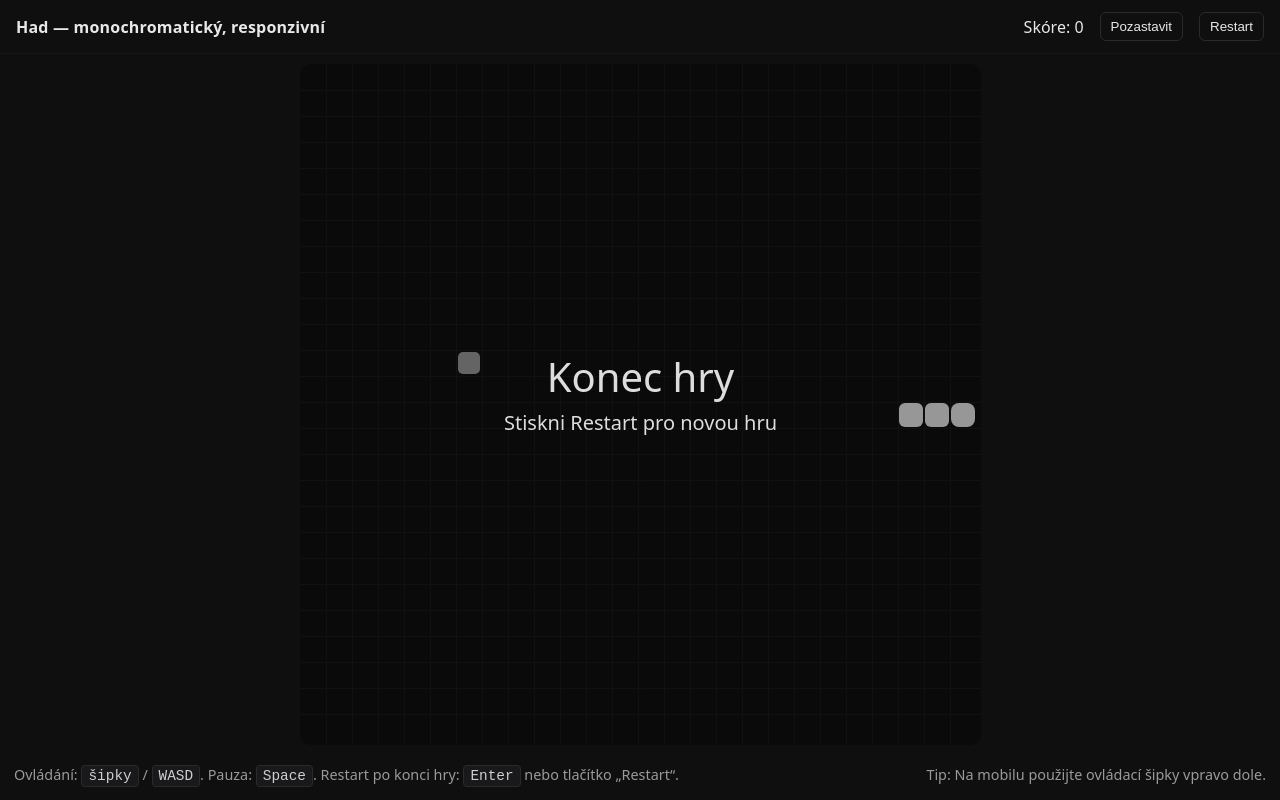
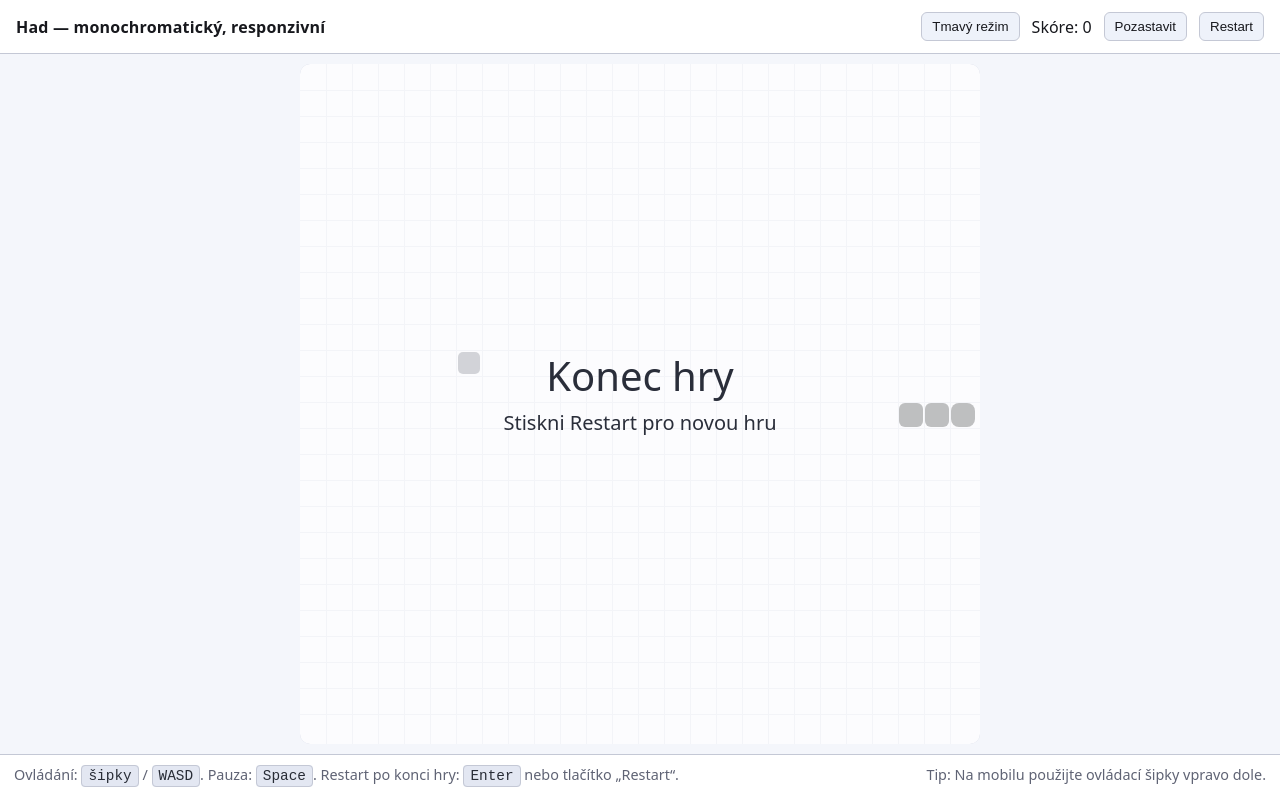
Before and after one commit to senkyr/slack_bites, a plain HTML site: page snake-js/index.html in a window 1280 px wide. Drawn offline with Linux system fonts and the light colour scheme.

Commit message:
Doplněn aria stav přepínače motivu

```diff
--- a/snake-js/index.html
+++ b/snake-js/index.html
@@ -1,36 +1,124 @@
 <!DOCTYPE html>
-<html lang="cs">
+<html lang="cs" data-theme="dark">
 <head>
   <meta charset="utf-8" />
   <meta name="viewport" content="width=device-width, initial-scale=1, viewport-fit=cover" />
   <title>Snake (monochrome, responsive)</title>
   <style>
     :root {
+      color-scheme: dark;
       --bg: #0f0f10;
-      --fg: #e8e8e8;
-      --mid: #9a9a9a;
+      --fg: #f3f3f3;
+      --mid: #9a9a9f;
       --grid: #1a1a1c;
       --accent: #cfcfcf;
+      --border: #2a2a2d;
+      --panel: #141416;
+      --panel-alt: #19191c;
+      --btn-hover: #1f1f23;
+      --canvas-outline: #151517;
+      --kbd-bg: #19191c;
+      --overlay: rgba(0, 0, 0, 0.35);
+      --game-over: #ddd;
     }
-    html, body { height: 100%; margin: 0; background: var(--bg); color: var(--fg); font-family: system-ui, -apple-system, Segoe UI, Roboto, Ubuntu, Cantarell, 'Helvetica Neue', Arial, sans-serif; overflow: hidden; }
+    :root[data-theme="light"] {
+      color-scheme: light;
+      --bg: #f4f6fb;
+      --fg: #17181d;
+      --mid: #5f6374;
+      --grid: #d6dae6;
+      --accent: #282c36;
+      --border: #c4c8d5;
+      --panel: #ffffff;
+      --panel-alt: #eef2fa;
+      --btn-hover: #e6ebf6;
+      --canvas-outline: #ccd2e1;
+      --kbd-bg: #e3e7f2;
+      --overlay: rgba(255, 255, 255, 0.72);
+      --game-over: #2a2e3a;
+    }
+    html, body {
+      height: 100%;
+      margin: 0;
+      background: var(--bg);
+      color: var(--fg);
+      font-family: system-ui, -apple-system, Segoe UI, Roboto, Ubuntu, Cantarell, 'Helvetica Neue', Arial, sans-serif;
+      overflow: hidden;
+      transition: background 0.25s ease, color 0.25s ease;
+    }
     .wrap { display: grid; grid-template-rows: auto 1fr auto; min-height: 100%; }
-    header { padding: 12px 16px; display: flex; align-items: center; justify-content: space-between; gap: 12px; border-bottom: 1px solid #171718; }
+    header {
+      padding: 12px 16px;
+      display: flex;
+      align-items: center;
+      justify-content: space-between;
+      gap: 12px;
+      border-bottom: 1px solid var(--border);
+      background: var(--panel);
+    }
     header .title { font-weight: 600; letter-spacing: .2px; }
-    header .hud { display: flex; gap: 16px; align-items: center; font-variant-numeric: tabular-nums; }
-    header button { background: transparent; color: var(--fg); border: 1px solid #2a2a2d; padding: 6px 10px; border-radius: 6px; cursor: pointer; }
-    header button:hover { border-color: #3a3a3f; }
+    header .hud { display: flex; gap: 12px; align-items: center; font-variant-numeric: tabular-nums; flex-wrap: wrap; }
+    header button {
+      background: var(--panel-alt);
+      color: var(--fg);
+      border: 1px solid var(--border);
+      padding: 6px 10px;
+      border-radius: 6px;
+      cursor: pointer;
+      transition: background 0.2s ease, border-color 0.2s ease;
+    }
+    header button:hover,
+    header button:focus-visible {
+      background: var(--btn-hover);
+      border-color: var(--accent);
+      outline: none;
+    }
 
     .game { display: grid; place-items: center; padding: 10px; }
-    canvas { display: block; background: var(--bg); border-radius: 10px; box-shadow: 0 0 0 1px #151517 inset; image-rendering: pixelated; }
+    canvas {
+      display: block;
+      background: var(--bg);
+      border-radius: 10px;
+      box-shadow: 0 0 0 1px var(--canvas-outline) inset;
+      image-rendering: pixelated;
+      transition: background 0.25s ease, box-shadow 0.25s ease;
+    }
 
-    footer { padding: 10px 14px 16px; color: var(--mid); font-size: 0.9rem; display: flex; justify-content: space-between; gap: 8px; flex-wrap: wrap; }
-    kbd { background: #19191c; border: 1px solid #2a2a2d; padding: 2px 6px; border-radius: 4px; color: var(--accent); }
+    footer {
+      padding: 10px 14px 16px;
+      color: var(--mid);
+      font-size: 0.9rem;
+      display: flex;
+      justify-content: space-between;
+      gap: 8px;
+      flex-wrap: wrap;
+      background: var(--panel);
+      border-top: 1px solid var(--border);
+    }
+    kbd {
+      background: var(--kbd-bg);
+      border: 1px solid var(--border);
+      padding: 2px 6px;
+      border-radius: 4px;
+      color: var(--accent);
+    }
 
     /* Touch controls (visible on touch/coarse pointers) */
     .pad { position: fixed; bottom: 16px; right: 16px; display: none; gap: 8px; user-select: none; touch-action: none; }
     .pad .col { display: grid; gap: 8px; }
-    .btn { width: 56px; height: 56px; display: grid; place-items: center; border-radius: 10px; background: #141416; border: 1px solid #2a2a2d; color: var(--fg); font-size: 20px; }
-    .btn:active { background: #16181a; }
+    .btn {
+      width: 56px;
+      height: 56px;
+      display: grid;
+      place-items: center;
+      border-radius: 10px;
+      background: var(--panel-alt);
+      border: 1px solid var(--border);
+      color: var(--fg);
+      font-size: 20px;
+      transition: background 0.2s ease, border-color 0.2s ease;
+    }
+    .btn:active { background: var(--btn-hover); }
     @media (hover: none) and (pointer: coarse) {
       .pad { display: grid; grid-template-columns: auto auto auto; }
       .btn { width: clamp(52px, 14vw, 72px); height: clamp(52px, 14vw, 72px); font-size: clamp(18px, 5vw, 24px); }
@@ -45,9 +133,10 @@
     <header>
       <div class="title">Had — monochromatický, responzivní</div>
       <div class="hud">
+        <button id="btn-theme" type="button" aria-pressed="false" aria-label="Přepnout na světlý režim">Světlý režim</button>
         <div>Skóre: <span id="score">0</span></div>
-        <button id="btn-pause" aria-pressed="false">Pozastavit</button>
-        <button id="btn-restart">Restart</button>
+        <button id="btn-pause" type="button" aria-pressed="false">Pozastavit</button>
+        <button id="btn-restart" type="button">Restart</button>
       </div>
     </header>
     <main class="game">
@@ -82,6 +171,58 @@
     const scoreEl = document.getElementById('score');
     const pauseBtn = document.getElementById('btn-pause');
     const restartBtn = document.getElementById('btn-restart');
+    const themeBtn = document.getElementById('btn-theme');
+    const themeMeta = document.querySelector('meta[name="theme-color"]');
+    const prefersLight = window.matchMedia ? window.matchMedia('(prefers-color-scheme: light)') : null;
+    const THEME_KEY = 'snake-theme';
+    let currentTheme = document.documentElement.getAttribute('data-theme') || 'dark';
+
+    function applyTheme(theme, { persist = true } = {}) {
+      currentTheme = theme === 'light' ? 'light' : 'dark';
+      document.documentElement.setAttribute('data-theme', currentTheme);
+      const rootStyles = getComputedStyle(document.documentElement);
+      const bgColor = rootStyles.getPropertyValue('--bg').trim();
+      if (bgColor && themeMeta) { themeMeta.setAttribute('content', bgColor); }
+      if (themeBtn) {
+        const nextTheme = currentTheme === 'light' ? 'tmavý' : 'světlý';
+        themeBtn.textContent = currentTheme === 'light' ? 'Tmavý režim' : 'Světlý režim';
+        themeBtn.setAttribute('aria-label', `Přepnout na ${nextTheme} režim`);
+        themeBtn.setAttribute('aria-pressed', currentTheme === 'light' ? 'true' : 'false');
+      }
+      if (persist) {
+        try { localStorage.setItem(THEME_KEY, currentTheme); } catch (err) { /* ignore */ }
+      }
+      if (state.food) { draw(); }
+    }
+
+    function initTheme() {
+      let chosen = 'dark';
+      try {
+        const stored = localStorage.getItem(THEME_KEY);
+        if (stored === 'light' || stored === 'dark') {
+          chosen = stored;
+        } else if (prefersLight?.matches) {
+          chosen = 'light';
+        }
+      } catch (err) {
+        if (prefersLight?.matches) { chosen = 'light'; }
+      }
+      applyTheme(chosen, { persist: false });
+    }
+
+    themeBtn?.addEventListener('click', () => {
+      applyTheme(currentTheme === 'light' ? 'dark' : 'light');
+    });
+
+    prefersLight?.addEventListener('change', (event) => {
+      try {
+        if (!localStorage.getItem(THEME_KEY)) {
+          applyTheme(event.matches ? 'light' : 'dark', { persist: false });
+        }
+      } catch (err) {
+        applyTheme(event.matches ? 'light' : 'dark', { persist: false });
+      }
+    });
 
     // Game state
     let grid = 24; // cells per side (adaptive later)
@@ -179,9 +320,10 @@
 
     function draw() {
       // background and grid
-      ctx.fillStyle = getComputedStyle(document.documentElement).getPropertyValue('--bg');
+      const styles = getComputedStyle(document.documentElement);
+      ctx.fillStyle = styles.getPropertyValue('--bg');
       ctx.fillRect(0, 0, canvas.width, canvas.height);
-      const g = getComputedStyle(document.documentElement).getPropertyValue('--grid');
+      const g = styles.getPropertyValue('--grid');
       ctx.strokeStyle = g; ctx.lineWidth = 1;
       for (let i = 1; i < grid; i++) {
         const p = Math.floor(i * cell) + 0.5;
@@ -190,12 +332,12 @@
       }
 
       // food
-      ctx.fillStyle = getComputedStyle(document.documentElement).getPropertyValue('--mid');
+      ctx.fillStyle = styles.getPropertyValue('--mid');
       roundRect(ctx, state.food.x * cell + 2, state.food.y * cell + 2, cell - 4, cell - 4, 5);
       ctx.fill();
 
       // snake
-      ctx.fillStyle = getComputedStyle(document.documentElement).getPropertyValue('--fg');
+      ctx.fillStyle = styles.getPropertyValue('--fg');
       state.snake.forEach((s, idx) => {
         const r = idx === 0 ? 8 : 6;
         roundRect(ctx, s.x * cell + 1, s.y * cell + 1, cell - 2, cell - 2, r);
@@ -204,9 +346,11 @@
 
       // game over overlay
       if (!state.alive) {
-        ctx.fillStyle = 'rgba(0,0,0,0.35)';
+        const overlay = styles.getPropertyValue('--overlay').trim() || 'rgba(0,0,0,0.35)';
+        const gameOverColor = styles.getPropertyValue('--game-over').trim() || '#ddd';
+        ctx.fillStyle = overlay;
         ctx.fillRect(0, 0, canvas.width, canvas.height);
-        ctx.fillStyle = '#ddd';
+        ctx.fillStyle = gameOverColor;
         ctx.textAlign = 'center';
         ctx.textBaseline = 'middle';
         ctx.font = Math.floor(canvas.width * 0.06) + 'px system-ui, sans-serif';
@@ -285,6 +429,7 @@
     });
 
     // Start
+    initTheme();
     init();
   })();
   </script>
```
